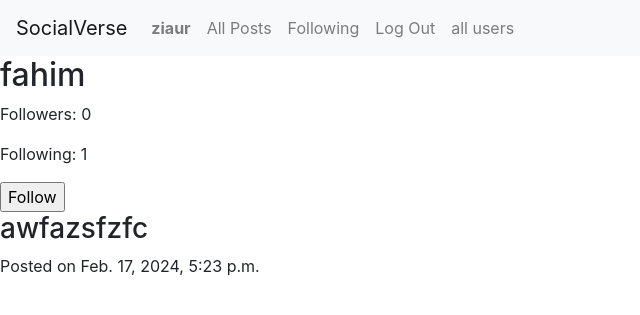
After one commit to ziaur07/Social-Media-Web-App-, a Django app: a page that uses network/templates/profile.html in a window 1280 px wide. The commit adds this page. Shown: the top 315 px of the page, without its empty margins (0-640 px from the left). Run offline with Django 3.2, Linux system fonts and the light colour scheme; a user stored in the database is signed in; data comes from the database, SQL or seed files in the repository; both versions use the stored data as it was after the commit; some libraries are stand-ins or nearby versions.

Commit message:
flw/unflw_update_01

```diff
--- a/network/models.py
+++ b/network/models.py
@@ -5,12 +5,18 @@ from django.db import models
 class User(AbstractUser):
     pass
 
+
+class UserProfile(models.Model):
+    user = models.OneToOneField(User, on_delete=models.CASCADE)
+    followers = models.ManyToManyField(User, related_name='followers', blank=True)
+    following = models.ManyToManyField(User, related_name='following', blank=True)
+
 class Post(models.Model):
     user = models.ForeignKey(User, on_delete=models.CASCADE, default=None, related_name="author")
     content = models.TextField(max_length=150)
     image = models.ImageField(upload_to='posts/', null=True, blank=True)
     post_date = models.DateTimeField(auto_now_add=True)
-    likes = models.ImageField(default=0)
+    likes = models.IntegerField(default=0)
 
     def __str__(self):
         return f"Post {self.id} made by {self.user} on {self.post_date.strftime('%d %b %Y %H:%M:%S')}"
--- a/network/static/network/styles.css
+++ b/network/static/network/styles.css
@@ -5,3 +5,12 @@
     align-items: center;
     margin: auto;
 }
+
+
+.allPosts{
+    display: flex;
+    flex-direction: column;
+    justify-content: center;
+    align-items: center;
+    margin: auto;
+}
--- a/network/templates/all_posts.html
+++ b/network/templates/all_posts.html
@@ -3,7 +3,7 @@
 {% block body %}
 
 {% for post in posts %}
-    <div>
+    <div class="allPosts">
         <h2>{{ post.user.username }}</h2>
         <p>{{ post.content }}</p>
         <p>Posted on {{ post.post_date }}</p>
--- a/network/templates/network/layout.html
+++ b/network/templates/network/layout.html
@@ -10,13 +10,13 @@
     <body>
 
         <nav class="navbar navbar-expand-lg navbar-light bg-light">
-            <a class="navbar-brand" href="{% url 'allPosts' %}">SocialVerse</a>
+            <a class="navbar-brand" href="{% url 'index' %}">SocialVerse</a>
 
             <div>
               <ul class="navbar-nav mr-auto">
                 {% if user.is_authenticated %}
                     <li class="nav-item">
-                        <a class="nav-link" href="#"><strong>{{ user.username }}</strong></a>
+                        <a class="nav-link" href="{% url 'profile' user.username %}"><strong>{{ user.username }}</strong></a>
                     </li>
                 {% endif %}
                 <li class="nav-item">
@@ -29,6 +29,9 @@
                     <li class="nav-item">
                         <a class="nav-link" href="{% url 'logout' %}">Log Out</a>
                     </li>
+                    <li class="nav-item">
+                        <a class="nav-link" href="{% url 'all_users' %}">all users</a>
+                    </li>
                 {% else %}
                     <li class="nav-item">
                         <a class="nav-link" href="{% url 'login' %}">Log In</a>
@@ -36,6 +39,7 @@
                     <li class="nav-item">
                         <a class="nav-link" href="{% url 'register' %}">Register</a>
                     </li>
+
                 {% endif %}
               </ul>
             </div>
--- /dev/null
+++ b/network/templates/profile.html
@@ -0,0 +1,36 @@
+{% extends "network/layout.html" %}
+
+{% block body %}
+
+<h2>{{ user_profile.user.username }}</h2>
+<p>Followers: {{ user_profile.followers.count }}</p>
+<p>Following: {{ user_profile.following.count }}</p>
+
+
+{% if user.is_authenticated and user != user_profile.user %}
+    <form action="{% url 'follow' user_profile.user.username %}" method="post">
+        {% csrf_token %}
+        {% if user in user_profile.followers.all %}
+            <input type="submit" value="Unfollow">
+        {% else %}
+            <input type="submit" value="Follow">
+        {% endif %}
+    </form>
+{% endif %}
+
+
+{% for post in posts %}
+    <div>
+        <h3>{{ post.content }}</h3>
+
+        {% if post.image %}
+            <img src="{{ post.image.url }}" alt="Post image">
+        {% endif %}
+
+        <p>Posted on {{ post.post_date }}</p>
+    </div>
+{% endfor %}
+
+
+
+{% endblock %}
--- a/network/urls.py
+++ b/network/urls.py
@@ -11,7 +11,10 @@ urlpatterns = [
     path("logout", views.logout_view, name="logout"),
     path("register", views.register, name="register"),
     path("newPost", views.newPost, name="newPost"),
-    path('allPosts', views.allPosts, name='allPosts')
+    path('allPosts', views.allPosts, name='allPosts'),
+    path('profile/<str:username>', views.profile, name='profile'),
+    path('follow/<str:username>', views.follow, name='follow'),
+    path('all_users', views.all_users, name='all_users'),
 ] + static(settings.MEDIA_URL, document_root=settings.MEDIA_ROOT)
 
 
--- a/network/views.py
+++ b/network/views.py
@@ -4,7 +4,8 @@ from django.http import HttpResponse, HttpResponseRedirect
 from django.shortcuts import render
 from django.urls import reverse
 from django.contrib.auth.decorators import login_required
-from .models import User, Post
+from django.shortcuts import get_object_or_404, redirect
+from .models import User, Post, UserProfile
 
 
 def index(request):
@@ -24,11 +25,44 @@ def newPost (request):
         return HttpResponseRedirect(reverse(index))
 
 
+def all_users(request):
+    users = User.objects.all()
+    return render(request, 'all_users.html', {'users': users})
+
+
 
 @login_required
 def allPosts(request):
     posts = Post.objects.all().order_by('-post_date')
     return render(request, 'all_posts.html', {'posts': posts})
+
+
+@login_required
+def profile(request, username):
+    user = User.objects.get(username=username)
+
+    user_profile = UserProfile.objects.get(user=user)
+    posts = Post.objects.filter(user=user).order_by('-post_date')
+    return render(request, 'profile.html', {'user_profile': user_profile, 'posts': posts})
+
+
+@login_required
+def follow(request, username):
+    target = get_object_or_404(User, username=username)
+    if request.user == target:
+        # Users can't follow themselves
+        return redirect('profile', username=username)
+
+    user_profile, created = UserProfile.objects.get_or_create(user=request.user)
+
+    if target in user_profile.following.all():
+        # If the current user is already following the target user, unfollow them
+        user_profile.following.remove(target)
+    else:
+        # If the current user is not following the target user, follow them
+        user_profile.following.add(target)
+
+    return redirect('profile', username=username)
 
 
 
@@ -74,6 +108,7 @@ def register(request):
         try:
             user = User.objects.create_user(username, email, password)
             user.save()
+            UserProfile.objects.create(user=user)
         except IntegrityError:
             return render(request, "network/register.html", {
                 "message": "Username already taken."
```
Also changed, not shown: network/templates/all_users.html (added, +16 -0 lines), db.sqlite3, media/posts/Screenshot_77.png (added), media/posts/cr7.png (added), media/posts/pexels-photo-2856026.jpeg (added), media/posts/photo-1499678329028-101435549a4e.avif (added), media/posts/photo-1617396900799-f4ec2b43c7ae.avif (added), network/migrations/0006_alter_post_likes_userprofile.py (added).
